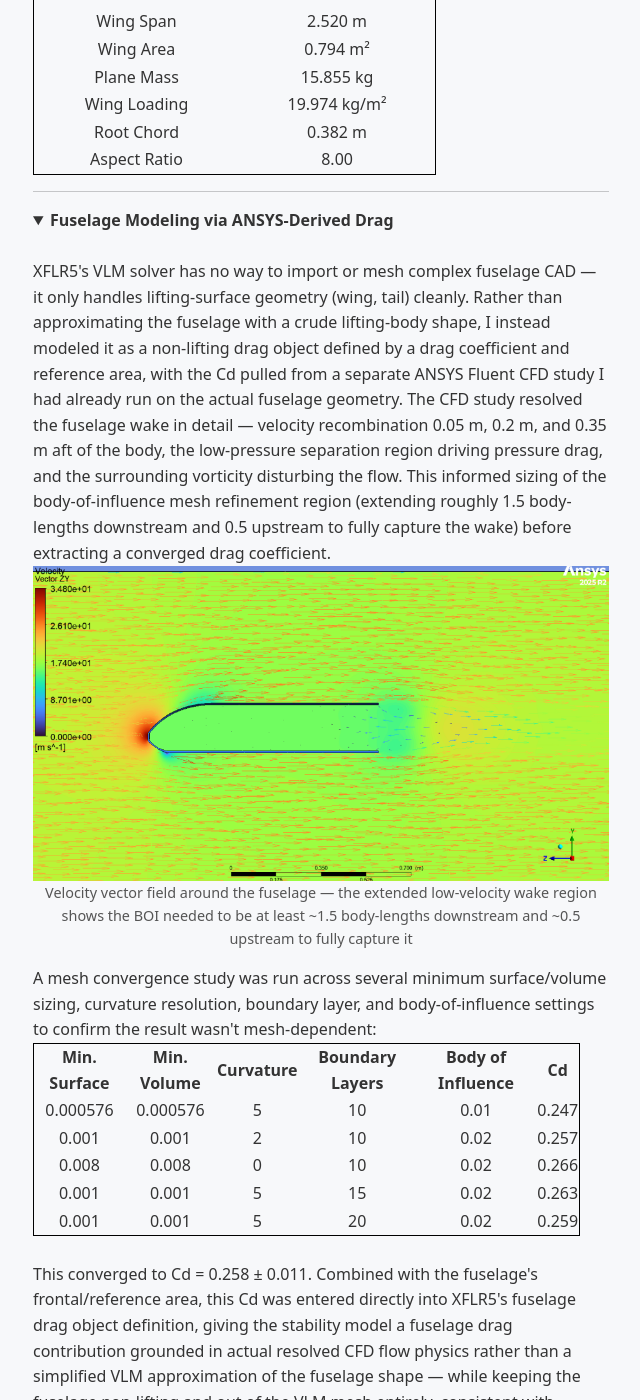
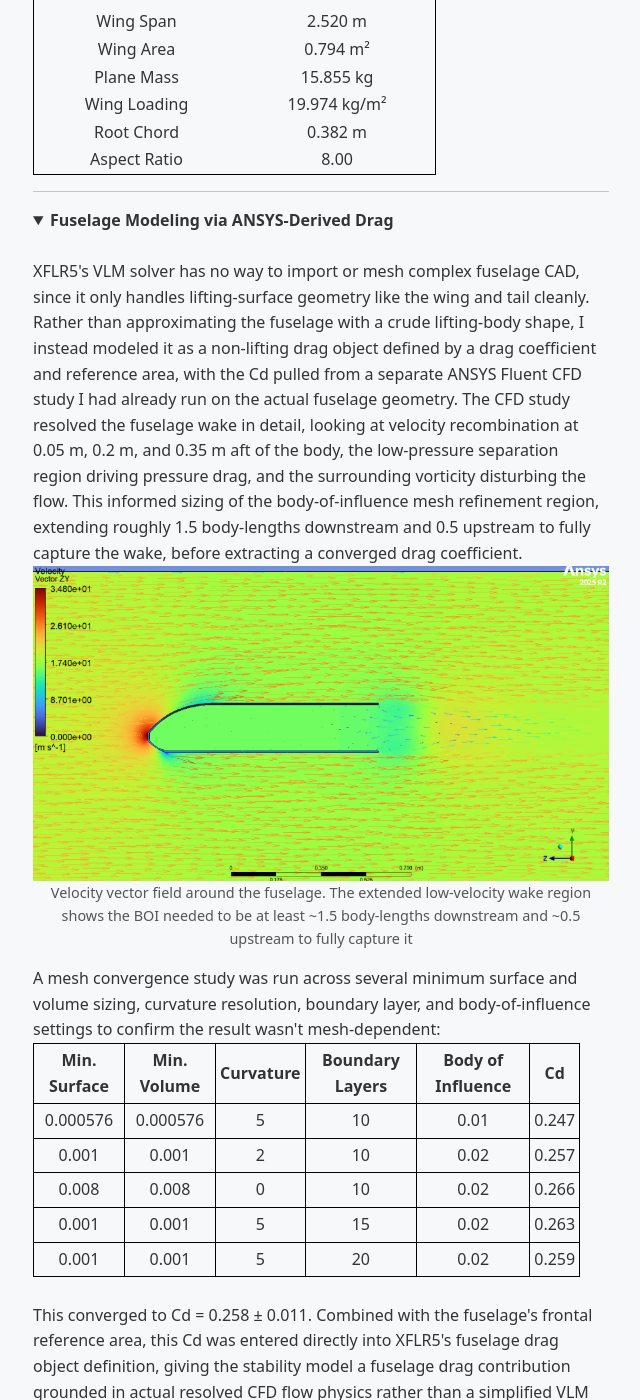
Before and after one commit to Cornell-MAE-UG/fa25-portfolio-Sasha-Shkolnikov, a Jekyll site: the page built from _projects/CUAIR-Hermes-XFLR5-Stability-Analysis.md, in a window 1280 px wide and 1400 px high, scrolled down 1220 px. Shown: the whole window, without its empty margins (319-959 px from the left). Built offline with Jekyll 4.4.1, drawn with Linux system fonts in a browser that asks for light colours; some of the changed text lies outside the part shown.

Commit message:
Revise fuselage drag section wording and add full grid lines to table
Removes em dashes to match writing style, and adds per-cell borders to
the mesh convergence table for readability.

Co-Authored-By: Claude Sonnet 5 <noreply@anthropic.com>

```diff
--- a/_projects/CUAIR-Hermes-XFLR5-Stability-Analysis.md
+++ b/_projects/CUAIR-Hermes-XFLR5-Stability-Analysis.md
@@ -62,40 +62,75 @@ Key aircraft parameters from XFLR5:
 
 <br>
 
-XFLR5's VLM solver has no way to import or mesh complex fuselage CAD — it only handles lifting-surface geometry (wing, tail) cleanly. Rather than approximating the fuselage with a crude lifting-body shape, I instead modeled it as a non-lifting drag object defined by a drag coefficient and reference area, with the Cd pulled from a separate ANSYS Fluent CFD study I had already run on the actual fuselage geometry.
+XFLR5's VLM solver has no way to import or mesh complex fuselage CAD, since it only handles lifting-surface geometry like the wing and tail cleanly. Rather than approximating the fuselage with a crude lifting-body shape, I instead modeled it as a non-lifting drag object defined by a drag coefficient and reference area, with the Cd pulled from a separate ANSYS Fluent CFD study I had already run on the actual fuselage geometry.
 
-The CFD study resolved the fuselage wake in detail — velocity recombination 0.05 m, 0.2 m, and 0.35 m aft of the body, the low-pressure separation region driving pressure drag, and the surrounding vorticity disturbing the flow. This informed sizing of the body-of-influence mesh refinement region (extending roughly 1.5 body-lengths downstream and 0.5 upstream to fully capture the wake) before extracting a converged drag coefficient.
+The CFD study resolved the fuselage wake in detail, looking at velocity recombination at 0.05 m, 0.2 m, and 0.35 m aft of the body, the low-pressure separation region driving pressure drag, and the surrounding vorticity disturbing the flow. This informed sizing of the body-of-influence mesh refinement region, extending roughly 1.5 body-lengths downstream and 0.5 upstream to fully capture the wake, before extracting a converged drag coefficient.
 
 <figure style="text-align:center;">
   <img src="{{ '/assets/images/ANSYS-Fuselage-Wake-Vectors.png' | relative_url }}"
        alt="ANSYS velocity vector field showing fuselage wake"
        style="width:100%; max-width:700px; display:block; margin:auto;">
   <figcaption style="font-size:0.9em; color:#555;">
-    Velocity vector field around the fuselage — the extended low-velocity wake region shows the BOI needed to be at least ~1.5 body-lengths downstream and ~0.5 upstream to fully capture it
+    Velocity vector field around the fuselage. The extended low-velocity wake region shows the BOI needed to be at least ~1.5 body-lengths downstream and ~0.5 upstream to fully capture it
   </figcaption>
 </figure>
 
-A mesh convergence study was run across several minimum surface/volume sizing, curvature resolution, boundary layer, and body-of-influence settings to confirm the result wasn't mesh-dependent:
+A mesh convergence study was run across several minimum surface and volume sizing, curvature resolution, boundary layer, and body-of-influence settings to confirm the result wasn't mesh-dependent:
 
 <table style="width:95%; border:1px solid #000; border-collapse:collapse; text-align:center;">
   <tr>
-    <th>Min. Surface</th>
-    <th>Min. Volume</th>
-    <th>Curvature</th>
-    <th>Boundary Layers</th>
-    <th>Body of Influence</th>
-    <th>Cd</th>
+    <th style="border:1px solid #000; padding:4px;">Min. Surface</th>
+    <th style="border:1px solid #000; padding:4px;">Min. Volume</th>
+    <th style="border:1px solid #000; padding:4px;">Curvature</th>
+    <th style="border:1px solid #000; padding:4px;">Boundary Layers</th>
+    <th style="border:1px solid #000; padding:4px;">Body of Influence</th>
+    <th style="border:1px solid #000; padding:4px;">Cd</th>
   </tr>
-  <tr><td>0.000576</td><td>0.000576</td><td>5</td><td>10</td><td>0.01</td><td>0.247</td></tr>
-  <tr><td>0.001</td><td>0.001</td><td>2</td><td>10</td><td>0.02</td><td>0.257</td></tr>
-  <tr><td>0.008</td><td>0.008</td><td>0</td><td>10</td><td>0.02</td><td>0.266</td></tr>
-  <tr><td>0.001</td><td>0.001</td><td>5</td><td>15</td><td>0.02</td><td>0.263</td></tr>
-  <tr><td>0.001</td><td>0.001</td><td>5</td><td>20</td><td>0.02</td><td>0.259</td></tr>
+  <tr>
+    <td style="border:1px solid #000; padding:4px;">0.000576</td>
+    <td style="border:1px solid #000; padding:4px;">0.000576</td>
+    <td style="border:1px solid #000; padding:4px;">5</td>
+    <td style="border:1px solid #000; padding:4px;">10</td>
+    <td style="border:1px solid #000; padding:4px;">0.01</td>
+    <td style="border:1px solid #000; padding:4px;">0.247</td>
+  </tr>
+  <tr>
+    <td style="border:1px solid #000; padding:4px;">0.001</td>
+    <td style="border:1px solid #000; padding:4px;">0.001</td>
+    <td style="border:1px solid #000; padding:4px;">2</td>
+    <td style="border:1px solid #000; padding:4px;">10</td>
+    <td style="border:1px solid #000; padding:4px;">0.02</td>
+    <td style="border:1px solid #000; padding:4px;">0.257</td>
+  </tr>
+  <tr>
+    <td style="border:1px solid #000; padding:4px;">0.008</td>
+    <td style="border:1px solid #000; padding:4px;">0.008</td>
+    <td style="border:1px solid #000; padding:4px;">0</td>
+    <td style="border:1px solid #000; padding:4px;">10</td>
+    <td style="border:1px solid #000; padding:4px;">0.02</td>
+    <td style="border:1px solid #000; padding:4px;">0.266</td>
+  </tr>
+  <tr>
+    <td style="border:1px solid #000; padding:4px;">0.001</td>
+    <td style="border:1px solid #000; padding:4px;">0.001</td>
+    <td style="border:1px solid #000; padding:4px;">5</td>
+    <td style="border:1px solid #000; padding:4px;">15</td>
+    <td style="border:1px solid #000; padding:4px;">0.02</td>
+    <td style="border:1px solid #000; padding:4px;">0.263</td>
+  </tr>
+  <tr>
+    <td style="border:1px solid #000; padding:4px;">0.001</td>
+    <td style="border:1px solid #000; padding:4px;">0.001</td>
+    <td style="border:1px solid #000; padding:4px;">5</td>
+    <td style="border:1px solid #000; padding:4px;">20</td>
+    <td style="border:1px solid #000; padding:4px;">0.02</td>
+    <td style="border:1px solid #000; padding:4px;">0.259</td>
+  </tr>
 </table>
 
 <br>
 
-This converged to Cd = 0.258 ± 0.011. Combined with the fuselage's frontal/reference area, this Cd was entered directly into XFLR5's fuselage drag object definition, giving the stability model a fuselage drag contribution grounded in actual resolved CFD flow physics rather than a simplified VLM approximation of the fuselage shape — while keeping the fuselage non-lifting and out of the VLM mesh entirely, consistent with XFLR5's intended use.
+This converged to Cd = 0.258 ± 0.011. Combined with the fuselage's frontal reference area, this Cd was entered directly into XFLR5's fuselage drag object definition, giving the stability model a fuselage drag contribution grounded in actual resolved CFD flow physics rather than a simplified VLM approximation of the fuselage shape, while keeping the fuselage non-lifting and out of the VLM mesh entirely, consistent with XFLR5's intended use.
 
 </details>
 
```
